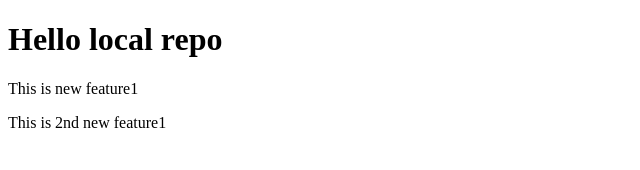
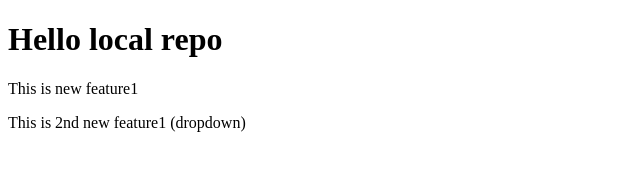
Before and after one commit to suraj2172002/LocalRepo, a plain HTML site: page index.html in a window 1280 px wide. Shown: the whole page, without its empty margins (0-640 px from the left). Drawn offline with Linux system fonts and the light colour scheme.

```diff
--- a/index.html
+++ b/index.html
@@ -8,6 +8,6 @@
   <body>
     <h1>Hello local repo</h1>
     <p>This is new feature1</p>
-    <p>This is 2nd new feature1</p>
+    <p>This is 2nd new feature1 (dropdown)</p>
   </body>
 </html>
```
